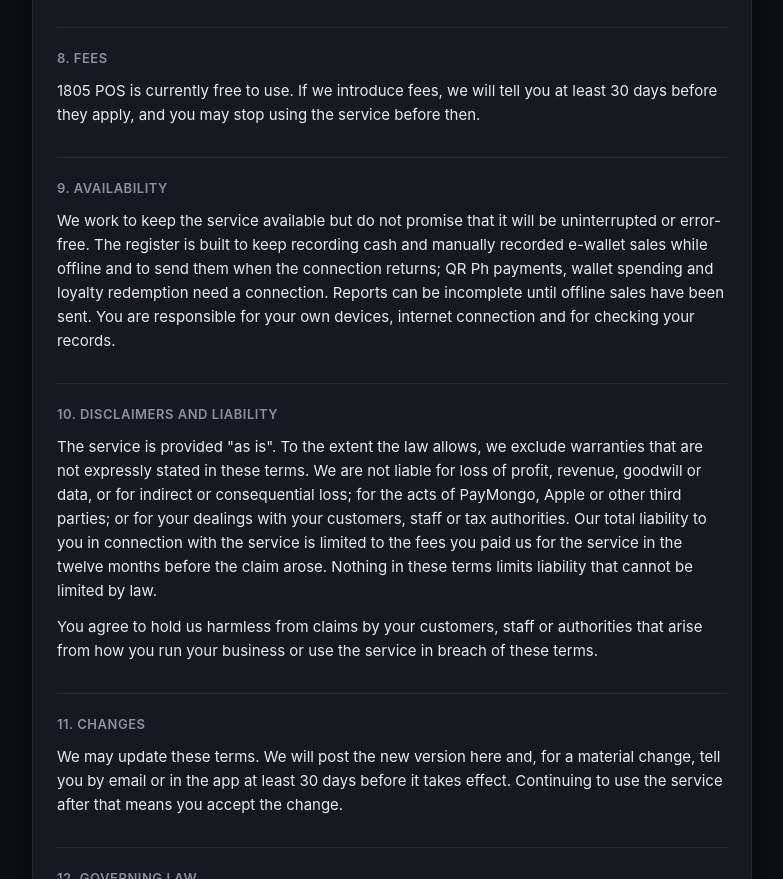
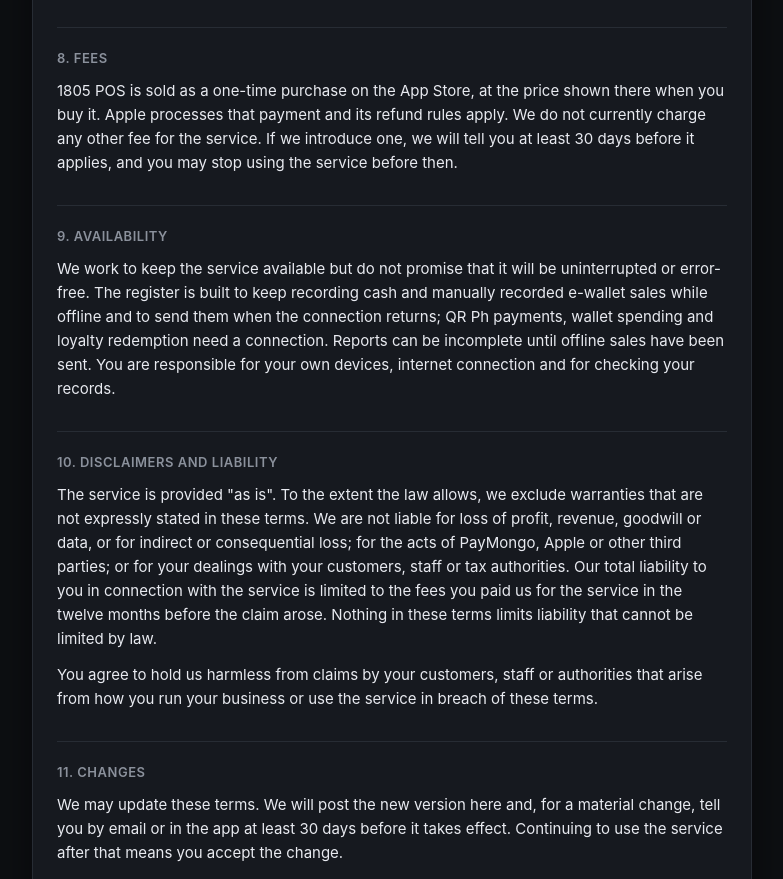
Before and after one commit to hellopleasures/1805-coffee-shop, a plain HTML site: page pos-terms.html in a window 1280 px wide. Shown: the part 2489-3368 px from the top of the page, without its empty margins (248-1031 px from the left). Drawn offline with Linux system fonts and the light colour scheme.

Commit message:
POS terms: 1805 POS is a one-time purchase on the App Store

```diff
--- a/pos-terms.html
+++ b/pos-terms.html
@@ -110,7 +110,7 @@
     </ul>
 
     <h2>8. Fees</h2>
-    <p>1805 POS is currently free to use. If we introduce fees, we will tell you at least 30 days before they apply, and you may stop using the service before then.</p>
+    <p>1805 POS is sold as a one-time purchase on the App Store, at the price shown there when you buy it. Apple processes that payment and its refund rules apply. We do not currently charge any other fee for the service. If we introduce one, we will tell you at least 30 days before it applies, and you may stop using the service before then.</p>
 
     <h2>9. Availability</h2>
     <p>We work to keep the service available but do not promise that it will be uninterrupted or error-free. The register is built to keep recording cash and manually recorded e-wallet sales while offline and to send them when the connection returns; QR Ph payments, wallet spending and loyalty redemption need a connection. Reports can be incomplete until offline sales have been sent. You are responsible for your own devices, internet connection and for checking your records.</p>
```
